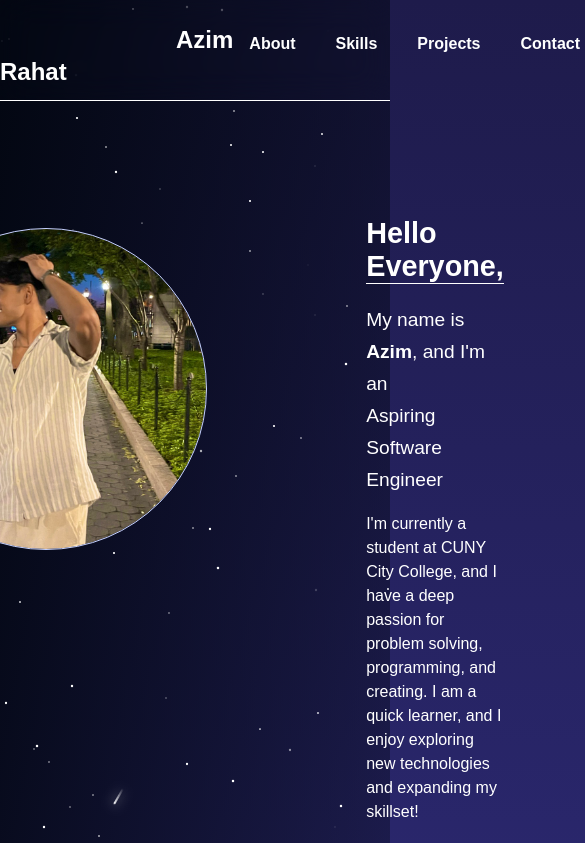
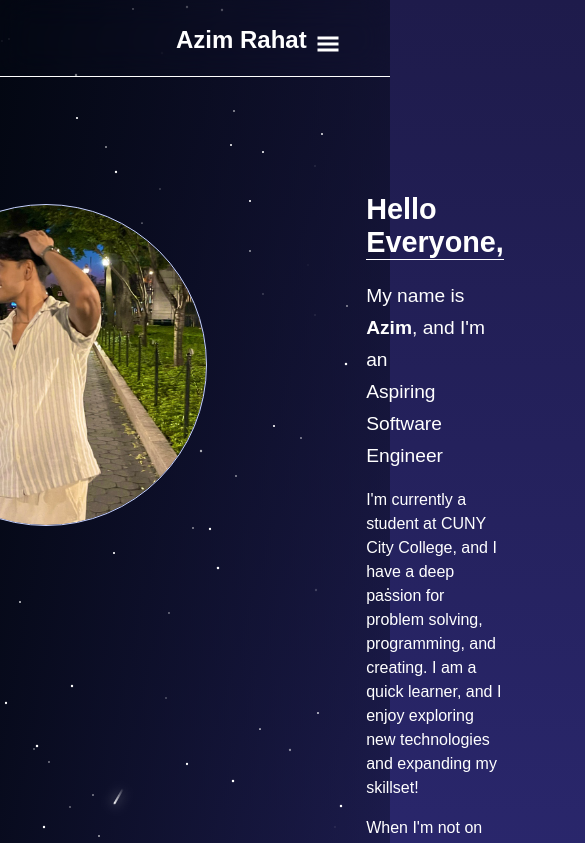
Before and after one commit to Aziiimm/Azim_Portfolio, a React (Create React App) app: page / in a window 390 px wide. Shown: the top 843 px of the page, 585 px wide, since content can reach past the window. Built offline with nearby package versions, Linux system fonts and the light colour scheme.

Commit message:
Adding Responsiveness

```diff
--- a/src/components/about.js
+++ b/src/components/about.js
@@ -32,7 +32,7 @@ const About = () => {
               expanding my skillset!
             </span>
 
-            <span className="shortbio">
+            <span id='skills' className="shortbio">
               When I'm not on the computer, I'm usually playing basketball,
               baking, reading sci-fi books, or playing the newest action RPG
               games.
--- a/src/components/contact.js
+++ b/src/components/contact.js
@@ -55,7 +55,7 @@ const Contact = () => {
 
   return (
     <div className="contactContainer">
-      <h1 id="contact" className="title">
+      <h1 className="title">
         <span className="contactHead">Contact Me</span>
       </h1>
 
--- a/src/components/navbar.js
+++ b/src/components/navbar.js
@@ -1,9 +1,18 @@
 import { AiFillGithub, AiFillLinkedin } from "react-icons/ai";
 import { IoDocument } from "react-icons/io5";
+import { GiHamburgerMenu } from "react-icons/gi";
+import { useState } from 'react';
 import "../styles/navbar.css";
 
 function Navbar() {
+
+
+  const [isOpen, setIsOpen] = useState(false);
+
   return (
+
+
+
     <nav className="bar">
       <div className="barItems">
         <div>
@@ -11,7 +20,19 @@ function Navbar() {
             Azim Rahat
           </a>
         </div>
-        <div className="rightGrid">
+
+
+        <button
+        aria-label = 'Open menu'
+        className = 'burger-menu'
+        type ='button'
+        onClick={() => setIsOpen(!isOpen)}
+        >
+          <GiHamburgerMenu />
+        </button>
+
+
+        <div className={`rightGrid ${isOpen ? 'open' : ''}`}>
           <div className="sections">
             <a className="navButtons" href="#about">
               About
@@ -58,6 +79,9 @@ function Navbar() {
             </a>
           </div>
         </div>
+
+        <button aria-label = 'Open menu' className = 'burger-menu' type = 'button'> </button>
+
       </div>
     </nav>
   );
--- a/src/components/projects.js
+++ b/src/components/projects.js
@@ -6,7 +6,7 @@ import React from "react";
 const Projects = () => {
   return (
     <div className="projectsContainer">
-      <h1 id="projects" className="title">
+      <h1 className="title">
         <span className="projectsHead">Projects</span>
       </h1>
 
@@ -39,7 +39,7 @@ const Projects = () => {
               TEST TEST TEST
             </p>
 
-            <div className="project-stack">
+            <div id="contact" className="project-stack">
               <div>JavaScript</div>
               <div>React</div>
               <div>HTML</div>
--- a/src/components/skills.js
+++ b/src/components/skills.js
@@ -20,7 +20,7 @@ import {
 const Skills = () => {
   return (
     <section className="skillsContainer">
-      <h1 id="skills" className="title">
+      <h1 className="title">
         <span className="skillsHead">Tech Stack</span>
       </h1>
 
@@ -111,7 +111,7 @@ const Skills = () => {
 
         <div className="techs">
           <div>
-            <img className="logo" src={nodejs} alt="undefined" />
+            <img id="projects" className="logo" src={nodejs} alt="undefined" />
             Node.js
           </div>
         </div>
--- a/src/styles/about.css
+++ b/src/styles/about.css
@@ -35,7 +35,7 @@ section {
 }
 
 .coverpicture:hover {
-    outline: 2.5px solid white;
+    outline: 1.5px solid white;
     transform: scale(1.01);
 }
 
--- a/src/styles/contact.css
+++ b/src/styles/contact.css
@@ -181,7 +181,7 @@
     padding: 2rem;
     bottom: 20px;
     left: 0;
-    bottom: 20px; /* Adjust this value as needed */
+    bottom: 20px;
     width: 100%;
     text-align: center;
     color: white;
--- a/src/styles/navbar.css
+++ b/src/styles/navbar.css
@@ -15,6 +15,7 @@ a:link, a:visited {
     display: flex;
     justify-content: space-between;
     padding-top: 1.5rem;
+    flex-wrap: nowrap;
 }
 
 .main {
@@ -22,11 +23,14 @@ a:link, a:visited {
     line-height: 2rem;
     font-weight: 700;
     margin-left: 11rem;
+    flex-wrap: nowrap;
+    white-space: nowrap;
 }
 
 .rightGrid {
     display: flex;
     gap: 0.5rem;
+    flex-wrap: nowrap;
 }
 
 .sections {
@@ -60,4 +64,72 @@ a:link, a:visited {
     padding-bottom: 0.5rem;
     gap: 1.25rem;
     border-left: 1px solid white;
+    flex-wrap: nowrap;
 }
+
+.burger-menu {
+    display: none;
+    outline: none;
+    border: none;
+    cursor: pointer;
+    background-color: transparent;
+}
+
+@media (max-width: 850px) {
+    .hide {
+        display: none;
+    }
+
+    .burger-menu {
+        color: white;
+        display: flex;
+        align-items: center;
+        justify-content: center;
+        border-radius: 0.5rem;
+        height: 2.5rem;
+        width: 2.5rem;
+        min-width: 2.5rem;
+        min-height: 2.5rem;
+        pointer-events: all;
+    }
+
+    .burger-menu:hover {
+        background-color: var(--gray-menu-button-hover);
+    }
+
+    .burger-menu:focus {
+        outline: 1px solid var(--primary);
+    }
+
+    .burger-menu svg {
+        height: 1.5rem;
+        stroke: var(--gray-menu-button);
+        width: 1.5rem;
+    }
+
+    .rightGrid {
+        display: none;
+        flex-direction: column;
+        background-color: white; /* Add background color to menu */
+        padding: 1rem;
+        position: absolute;
+        top: 100%;
+        left: 0;
+        right: 0;
+        z-index: 999; /* Ensure it's above other content */
+      }
+
+      /* Show menu items when burger menu is clicked */
+      .rightGrid.open {
+        display: flex;
+      }
+
+      .rightGrid .sections {
+        margin-bottom: 1rem;
+      }
+
+      /* Style for burger menu lines when open */
+      .burger-menu.open line {
+        stroke: #000;
+      }
+}
```
